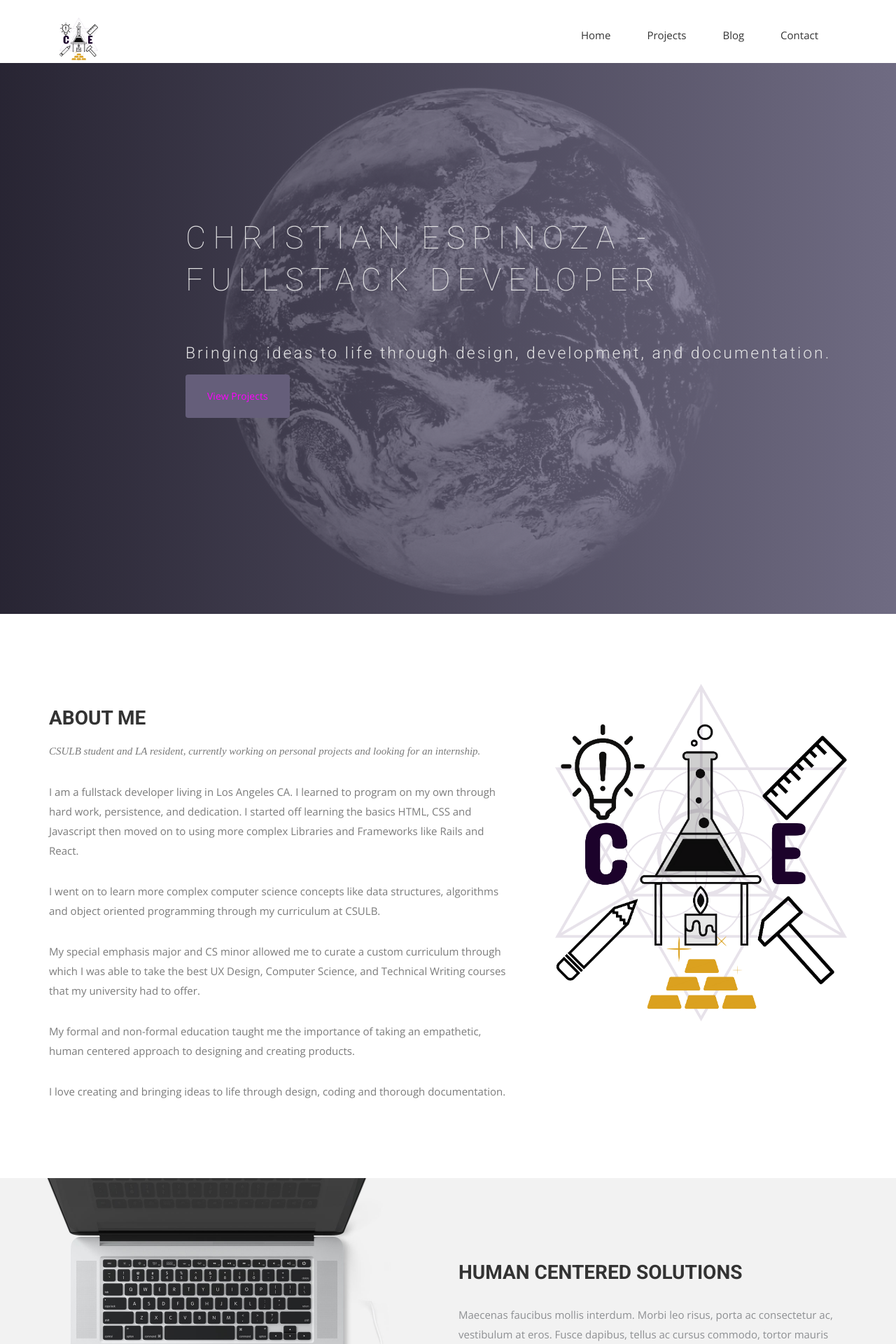
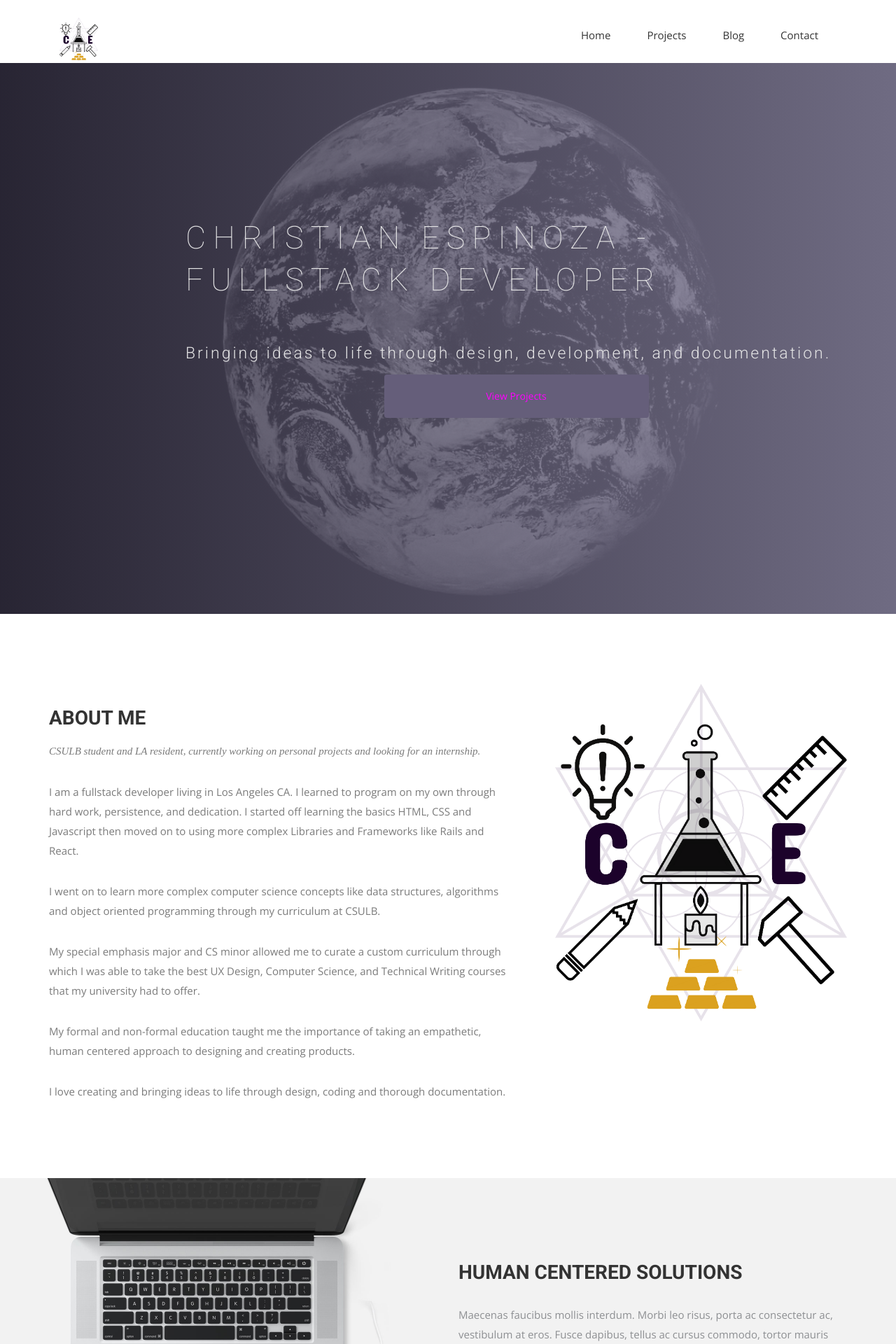
Before and after one commit to Kingslayyerr/Kingslayyerr.github.io, a Jekyll site: the page built from index.html, in a window 1280 px wide. Shown: the top 1920 px of the page at 70% size. Built offline with Jekyll 4.4.1, drawn with Linux system fonts in a browser that asks for light colours; nearby versions of some CDN libraries; some web fonts are replaced.

Commit message:
more button work

```diff
--- a/css/airspace.css
+++ b/css/airspace.css
@@ -138,7 +138,9 @@ font header .navbar-default .navbar-nav li a:hover {
   background: #655E7A;
   color: #FF00FF;
   padding: 20px 30px;
-  position: centered;
+  width: 40%;
+  margin-left: 30%;
+  margin-right: 30%;
   font-weight: 300;
 }
 /*--
```
